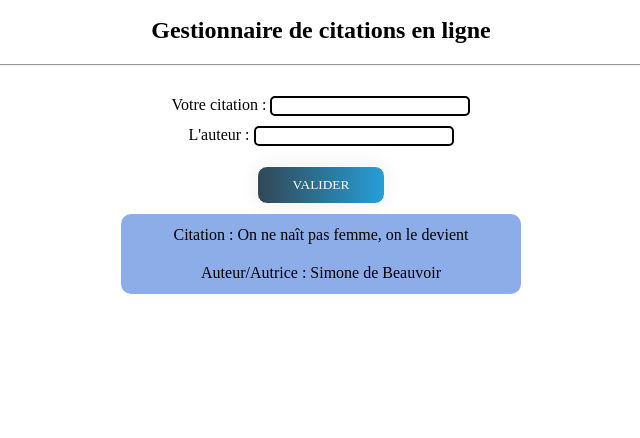
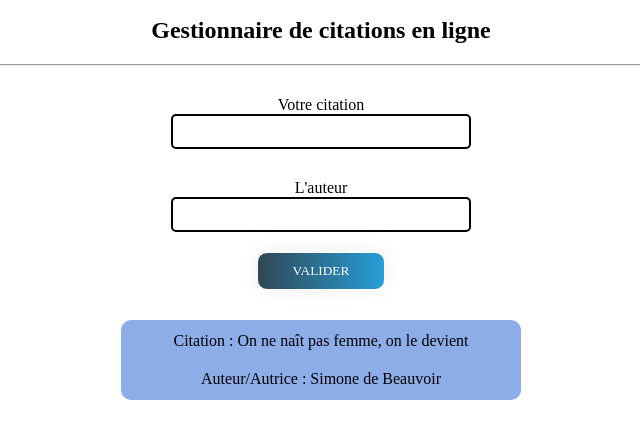
Before and after one commit to LeoV0/quotations-app, a plain HTML site: page index.html in a window 1280 px wide. Shown: the part 60-498 px from the top of the page, without its empty margins (319-959 px from the left). Drawn offline with Linux system fonts and the light colour scheme; a web font is replaced by a local one.

Commit message:
Modification du style des input + marge

```diff
--- a/index.html
+++ b/index.html
@@ -15,10 +15,10 @@
     <h3 id="count"></h3>
     <hr>
     <form action="#" id="formulaire">
-        <label id="getTitre"> Votre citation :
+        <label id="getTitre"> Votre citation
         <input type="text" id="titre">
         </label>
-        <label id="getAuteur"> L'auteur :
+        <label id="getAuteur"> L'auteur
         <input type="text" id="auteur">
         </label>
         <button onclick='addQuote();' id="btn">Valider</button>
--- a/style.css
+++ b/style.css
@@ -21,6 +21,7 @@ h1, h2, h3{
     align-items: center;
     flex-direction: column;
     gap: 10px;
+    margin-top: 20px;
 }
 
 
@@ -45,6 +46,18 @@ h1, h2, h3{
     margin-top: 30px;
 }
 
+#getTitre{
+    display: flex;
+    flex-direction: column;
+    align-items: center;
+}
+
+#getAuteur{
+    display: flex;
+    flex-direction: column;
+    align-items: center;
+    margin-top: 20px;
+}
 
 #btn {
     background-image: linear-gradient(to right, #314755 0%, #26a0da  51%, #314755  100%)
@@ -68,7 +81,7 @@ h1, h2, h3{
 
 input{
     border: 2px solid black;
-    width: 200px;
-    height: 20px;
+    width: 300px;
+    height: 35px;
     border-radius: 5px;
 }
```
